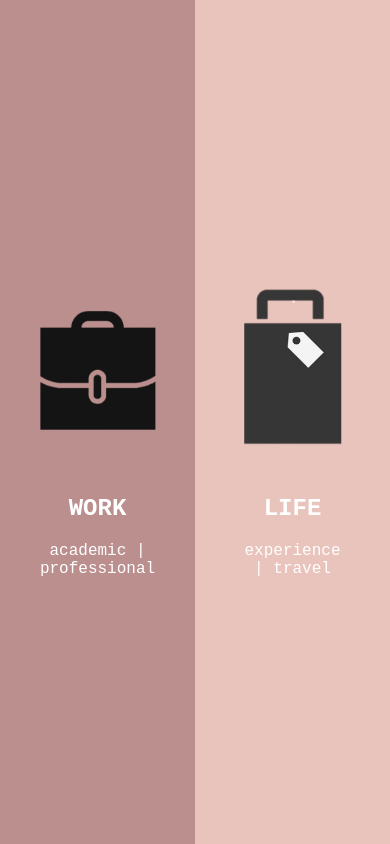
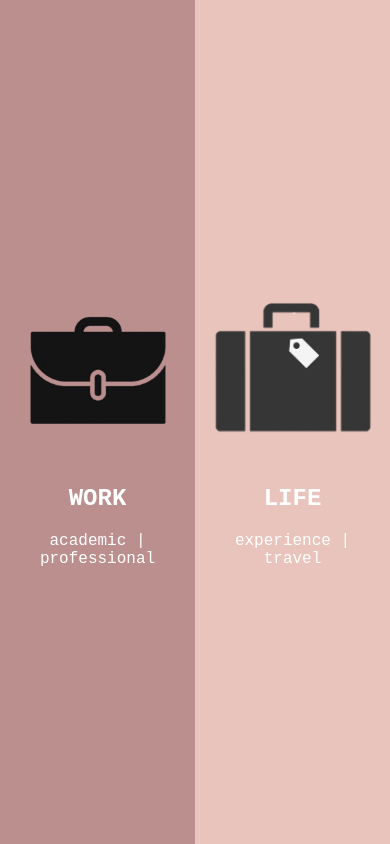
Before and after one commit to shihyul/PersonalWebsiteProject, a plain HTML site: page select.html in a window 390 px wide. Drawn offline with Linux system fonts and the light colour scheme.

Commit message:
responsive try 2

```diff
--- a/select.html
+++ b/select.html
@@ -52,7 +52,7 @@ body {
       <a href="work.html">
         <img
           src="Picture1.png"
-          style="width:100%; object-fit: cover; height: 200px">
+          style="object-fit: contain">
       </a>
       <h2>WORK</h2>
       <p>academic | professional</p>
@@ -64,7 +64,7 @@ body {
       <a href="life.html">
         <img
           src="Picture2.png"
-          style="width:100%; object-fit: cover; height: 200px">
+          style="object-fit: contain">
       </a>
       <h2>LIFE</h2>
       <p>experience | travel</p>
```
Also changed, not shown: life.html (+2 -2 lines), work.html (+3 -3 lines).
